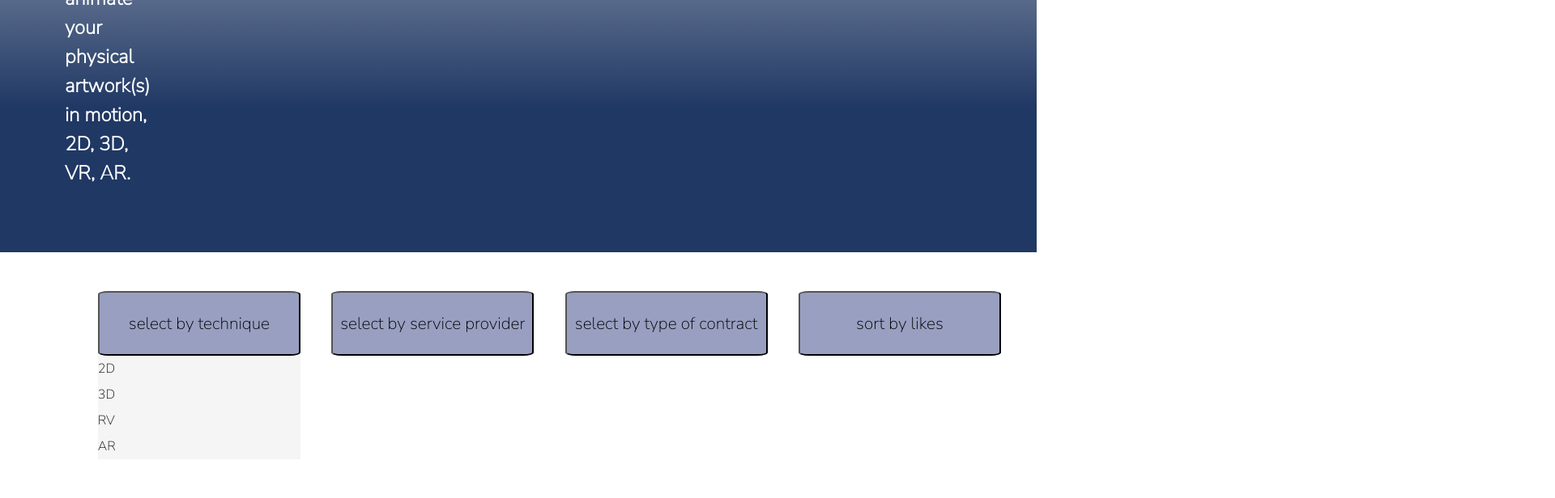
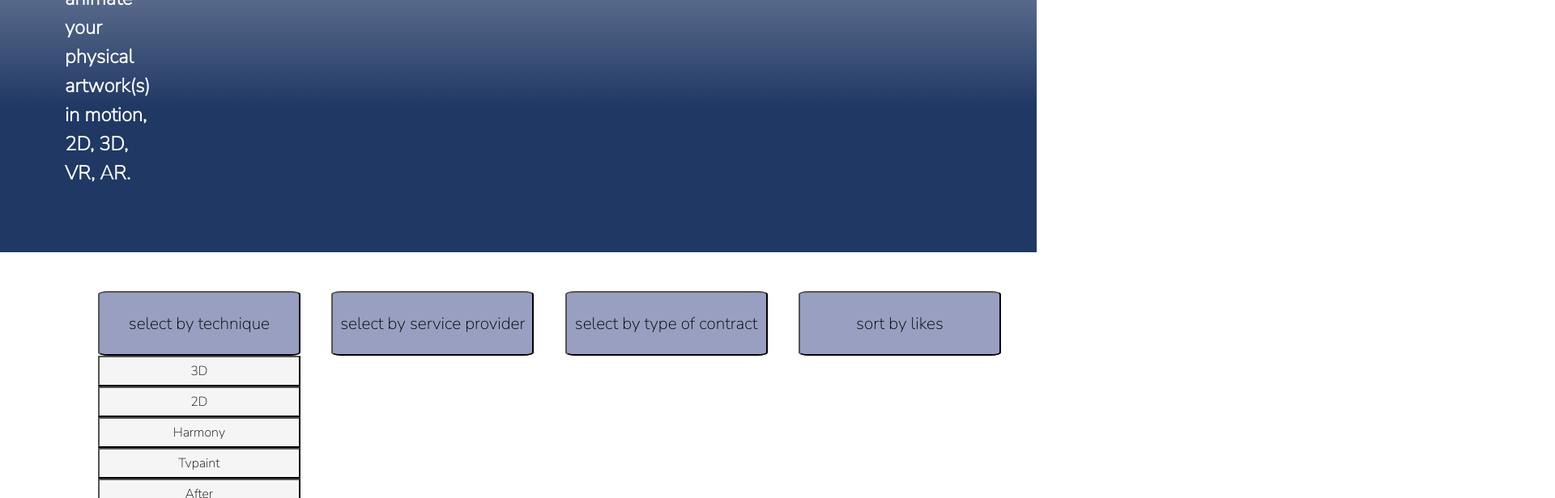
Before and after one commit to WildCodeSchool/2022-03-JS-Remote-404-we_rev_art, a React (Vite) app in the folder frontend/: page /Artists in a window 1280 px wide. Both pictures are taken after a click on the button "select by technique". Shown: the part 783-1399 px from the top of the page at 81% size, 1920 px wide, since content can reach past the window. Built offline with nearby package versions, Linux system fonts and the light colour scheme.

Commit message:
add usestate on all buttoon filter option

```diff
--- a/frontend/src/components/ArtistCards.jsx
+++ b/frontend/src/components/ArtistCards.jsx
@@ -16,14 +16,14 @@ function ArtistCards() {
                 {data.nbcreation}
               </p>
               <ul className="list-group list-group-flush">
-                <li className="list-group-item"> {data.technique}</li>
+                <li className="list-group-item">{data.technique}</li>
                 <li className="list-group-item"> {data.service_provider}</li>
                 <li className="list-group-item"> {data.type_of_contract}</li>
               </ul>
               <br />
               <p className="card-body"> Details of ad : {data.presentation}</p>
               <br />
-              <p> {data.hashtag}</p>
+              <p className="artisthashtag"> {data.hashtag}</p>
             </div>
           </div>
         ))}
--- /dev/null
+++ b/frontend/src/components/FilterOptions.jsx
@@ -0,0 +1,21 @@
+import { React, useState } from "react";
+
+function FilterOptions({ filteroptions }) {
+  const [filterButtonClicked, setFilterButtonClicked] = useState(false);
+  function handleClick() {
+    setFilterButtonClicked(!filterButtonClicked);
+    console.warn(filteroptions);
+  }
+  return (
+    <button
+      className={`filter_options ${filterButtonClicked ? "yellow" : ""}`}
+      type="button"
+      onClick={handleClick}
+    >
+      {" "}
+      {filteroptions}
+    </button>
+  );
+}
+
+export default FilterOptions;
--- a/frontend/src/components/ProjectFilterOption.jsx
+++ b/frontend/src/components/ProjectFilterOption.jsx
@@ -1,23 +1,22 @@
 import { React, useState } from "react";
-import { Link } from "react-router-dom";
+import FilterOptions from "./FilterOptions";
 
 function ProjectFilterOption({ list }) {
   const [buttonClicked, setButtonClicked] = useState(false);
   function handleClick() {
     setButtonClicked(!buttonClicked);
   }
+
   return (
     <section className="list_map">
       <button className="filter_selection" type="button" onClick={handleClick}>
         {list.filter}
       </button>
 
-      <ul>
+      <ul className="list_map">
         {buttonClicked
           ? list.option.map((filteroptions) => (
-              <Link to="/">
-                <li className="filter_options"> {filteroptions}</li>
-              </Link>
+              <FilterOptions filteroptions={filteroptions} />
             ))
           : ""}
       </ul>
--- a/frontend/src/data/ArtistCardData.js
+++ b/frontend/src/data/ArtistCardData.js
@@ -4,9 +4,19 @@ const ArtistCardData = [
     username: "JJ Artist",
     image: "https://i.ibb.co/VgNKBZm/orfeas-green-G5-A5-ZNj-S2t-E-unsplash.jpg",
     alt: "",
-    technique: "3D",
-    service_provider: "solo artist",
-    type_of_contract: "paid service",
+    technique: [
+      "3D",
+      "2D",
+      "Harmony",
+      "Tvpaint",
+      "After",
+      "effect",
+      "Maya",
+      "Blender",
+      "Animate",
+    ],
+    service_provider: ["solo artist, multi artist"],
+    type_of_contract: ["paid service"],
     country: "France",
     nbcreation: 10,
     presentation:
--- a/frontend/src/data/ArtistFilterData.js
+++ b/frontend/src/data/ArtistFilterData.js
@@ -2,7 +2,17 @@ const ArtistFilterData = [
   {
     id: 0,
     filter: "select by technique",
-    option: ["2D", "3D", "RV", "AR"],
+    option: [
+      "3D",
+      "2D",
+      "Harmony",
+      "Tvpaint",
+      "After",
+      "Effect",
+      "Maya",
+      "Blender",
+      "Animate",
+    ],
   },
   {
     id: 1,
--- a/frontend/src/data/CreationFilterData.js
+++ b/frontend/src/data/CreationFilterData.js
@@ -7,7 +7,17 @@ const CreationFilterData = [
   {
     id: 1,
     filter: "select by technique",
-    option: ["2D", "3D", "RV", "AR"],
+    option: [
+      "3D",
+      "2D",
+      "Harmony",
+      "Tvpaint",
+      "After",
+      "Effect",
+      "Maya",
+      "Blender",
+      "Animate",
+    ],
   },
   {
     id: 2,
--- a/frontend/src/data/ProjectAdsFilterData.js
+++ b/frontend/src/data/ProjectAdsFilterData.js
@@ -2,7 +2,17 @@ const ProjectAdsFilterData = [
   {
     id: 0,
     filter: "select by technique",
-    option: ["2D", "3D", "RV", "AR"],
+    option: [
+      "3D",
+      "2D",
+      "Harmony",
+      "Tvpaint",
+      "After",
+      "Effect",
+      "Maya",
+      "Blender",
+      "Animate",
+    ],
   },
   {
     id: 1,
--- a/frontend/src/style/ArtistCard.css
+++ b/frontend/src/style/ArtistCard.css
@@ -5,17 +5,24 @@
   margin-top: 50px;
   margin-left: 3rem;
 }
+.card-img-top {
+  width: 10rem;
+  height: 10rem;
+  margin-bottom: 2rem;
+  margin-top: 1rem;
+  margin-left: 1rem;
+  border-radius: 70%;
+}
 .card-top {
-  border-radius: 5px;
+  border-radius: 2rem;
   display: flex;
   flex-direction: column;
   justify-content: flex-start;
-  box-shadow: rgba(0, 0, 0, 0.35) 0px 1px 5px;
-  margin-bottom: 5px;
-  margin-left: 50px;
-  width: 500px;
+  box-shadow: rgba(0, 0, 0, 0.35) 0rem 1rem 5rem;
+  margin-bottom: 5rem;
+  margin-left: 4rem;
+  width: 30rem;
 }
-
 .card_map {
   display: grid;
   grid-template-columns: repeat(4, 1fr);
@@ -26,7 +33,10 @@
   margin-bottom: 3rem;
   margin-right: 3rem;
 }
-
+.card-top:hover {
+  transform: scale(1.05);
+  box-shadow: 10rem 10rem 15rem rgba(0, 0, 0, 0.3);
+}
 .allcards {
   display: flex;
   justify-content: space-between;
@@ -35,7 +45,7 @@
 }
 
 .card-title {
-  margin-left: 11rem;
+  margin-left: 12rem;
   margin-top: -9rem;
   font-weight: bold;
 }
@@ -52,21 +62,12 @@
 }
 
 .list-group-item {
-  background-color: rgb(133, 165, 193);
+  display: flex;
+  margin: 1rem;
+  background-color: rgb(218, 235, 250);
   font-weight: bold;
   margin-top: 1rem;
 }
-
-.list-group-item {
-  background-color: rgb(133, 165, 193);
-  font-weight: bold;
-  margin-top: 1rem;
+.artisthashtag p {
+  margin-left: 4rem;
 }
-
-.card-img-top {
-  width: 10rem;
-  height: 10rem;
-  padding: 4px;
-  border-radius: 70%;
-  margin-bottom: 2rem;
-}
--- a/frontend/src/style/ProjectAdsFilter.css
+++ b/frontend/src/style/ProjectAdsFilter.css
@@ -21,7 +21,6 @@
   justify-content: center;
   align-items: flex-start;
   margin-left: 2.4rem;
-
 }
 .filter_selection {
   background-color: rgb(152, 159, 193);
@@ -49,3 +48,11 @@
   font-style: bold;
   margin-left: 0.4rem;
 }
+.list_map {
+  display: flex;
+  flex-direction: column;
+  flex-wrap: nowrap;
+}
+.yellow {
+  background-color: yellow;
+}
```
Also changed, not shown: frontend/src/style/register.css (+5 -6 lines), 1 other file (tests, documents, lock files or other folders).
